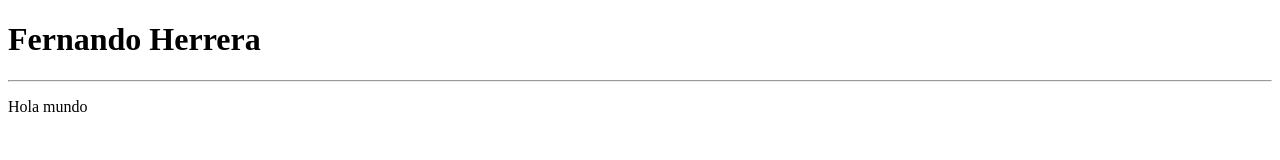
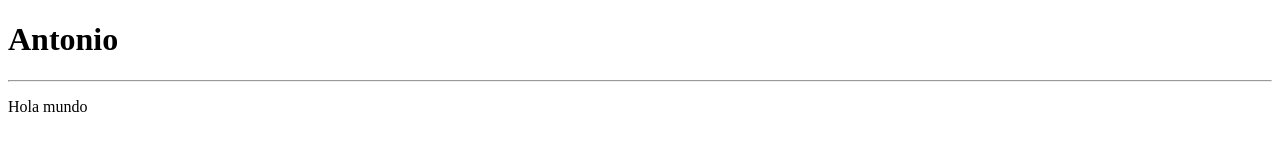
Before and after one commit to Antonio-00004/avengers, a plain HTML site: page docs/index.html in a window 1280 px wide. Drawn offline with Linux system fonts and the light colour scheme.

Commit message:
modificación nombre en el index.html

```diff
--- a/docs/index.html
+++ b/docs/index.html
@@ -4,10 +4,10 @@
     <meta charset="UTF-8">
     <meta http-equiv="X-UA-Compatible" content="IE=edge">
     <meta name="viewport" content="width=device-width, initial-scale=1.0">
-    <title>Fernando Herrera</title>
+    <title>Antonio</title>
 </head>
 <body>
-    <h1>Fernando Herrera</h1>
+    <h1>Antonio</h1>
     <hr>
     <p>Hola mundo</p>
 
```
